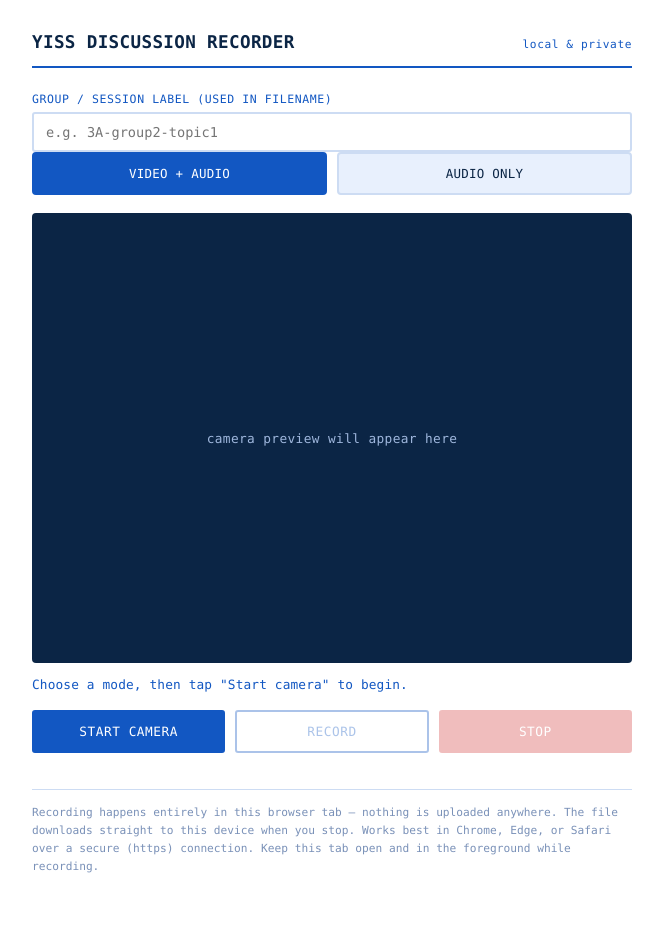
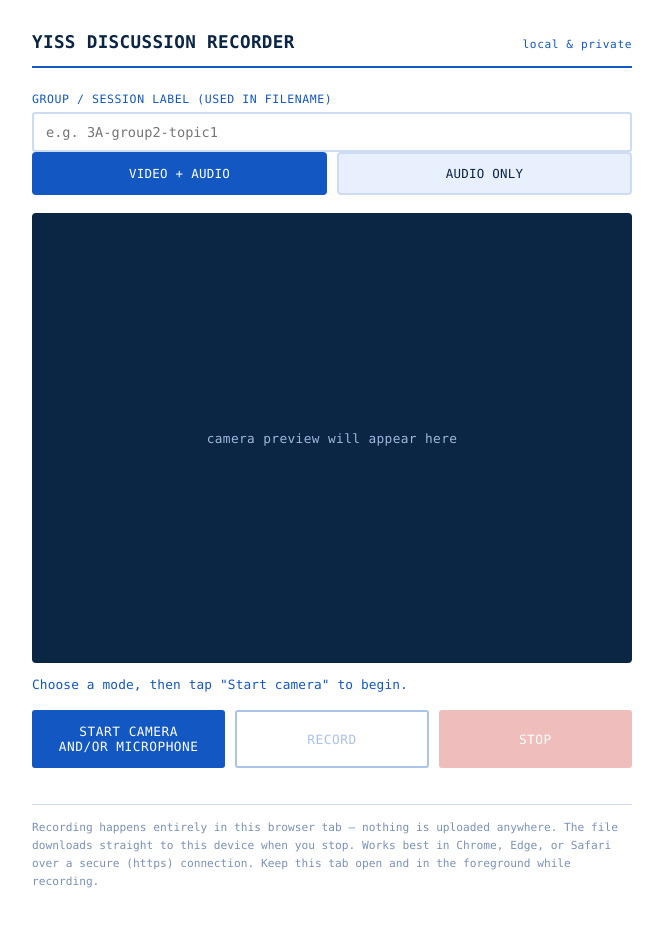
Before and after one commit to chenziyang-cmd/yiss-discussion-recorder, a plain HTML site: page index.html in a window 1280 px wide. Shown: the whole page, without its empty margins (308-971 px from the left). Drawn offline with Linux system fonts and the light colour scheme.

Commit message:
Add files via upload

```diff
--- a/index.html
+++ b/index.html
@@ -367,7 +367,7 @@
   </div>
 
   <div class="controls">
-    <button id="startBtn">Start camera</button>
+    <button id="startBtn">Start camera and/or microphone</button>
     <button id="recordBtn" disabled>Record</button>
     <button id="stopBtn" disabled>Stop</button>
     <button id="downloadBtn">Download recording</button>
```
